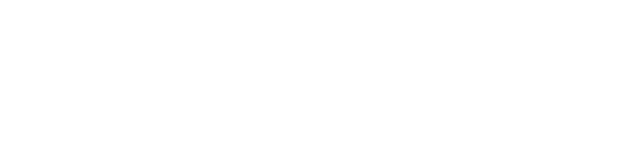
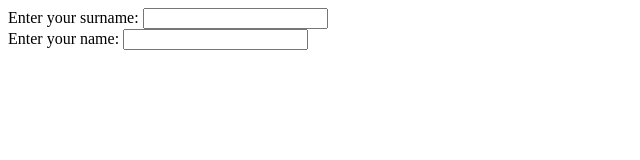
Before and after one commit to MrLkuch/Brief_Form, a plain HTML site: page src/index.html in a window 1280 px wide. Shown: the whole page, without its empty margins (0-640 px from the left). Drawn offline with Linux system fonts and the light colour scheme.

Commit message:
docs(index.html): add name and surname input

```diff
--- a/src/index.html
+++ b/src/index.html
@@ -7,7 +7,14 @@
 </head>
 <body>
     <form action="">
-
+        <div class="">
+            <label for="surname">Enter your surname: </label>
+            <input type="text" name="surname" id="surname" required />
+        </div>
+        <div class="">
+            <label for="name">Enter your name: </label>
+            <input type="text" name="name" id="name" required />
+        </div>
     </form>
 </body>
 </html>
```
